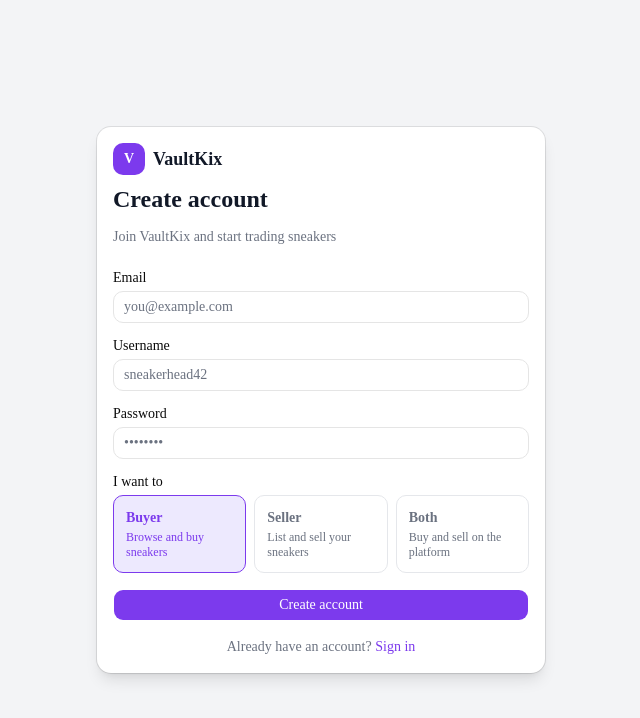
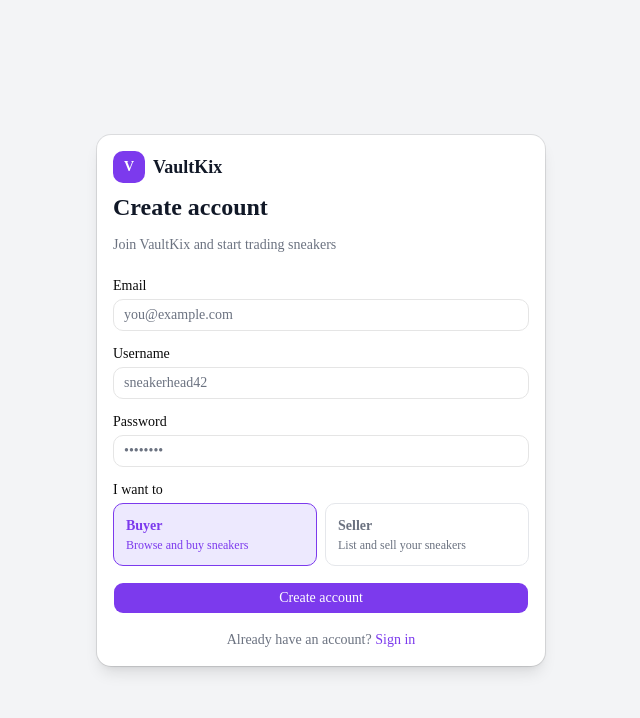
Before and after one commit to Sandip-Chavda/VaultKix, a Next.js app in the folder apps/web/: page /register in a window 1280 px wide. Shown: the top 718 px of the page, without its empty margins (319-959 px from the left). Built offline with nearby package versions, Linux system fonts and the light colour scheme; no server answers.

Commit message:
fix(web): remove "both" role from register form, align with backend UserRole change

```diff
--- a/apps/web/app/(auth)/register/page.tsx
+++ b/apps/web/app/(auth)/register/page.tsx
@@ -10,6 +10,24 @@
 import { Card, CardContent, CardHeader } from "@/components/ui/card";
 import type { UserRole } from "@vaultkix/types";
 
+// const ROLES: { value: UserRole; label: string; description: string }[] = [
+//   {
+//     value: "buyer",
+//     label: "Buyer",
+//     description: "Browse and buy sneakers",
+//   },
+//   {
+//     value: "seller",
+//     label: "Seller",
+//     description: "List and sell your sneakers",
+//   },
+//   {
+//     value: "both",
+//     label: "Both",
+//     description: "Buy and sell on the platform",
+//   },
+// ];
+
 const ROLES: { value: UserRole; label: string; description: string }[] = [
   {
     value: "buyer",
@@ -20,11 +38,6 @@
     value: "seller",
     label: "Seller",
     description: "List and sell your sneakers",
-  },
-  {
-    value: "both",
-    label: "Both",
-    description: "Buy and sell on the platform",
   },
 ];
 
@@ -123,7 +136,7 @@
           {/* Role selector */}
           <div className="space-y-1.5">
             <Label>I want to</Label>
-            <div className="grid grid-cols-3 gap-2">
+            <div className="grid grid-cols-2 gap-2">
               {ROLES.map((role) => (
                 <button
                   key={role.value}
```
